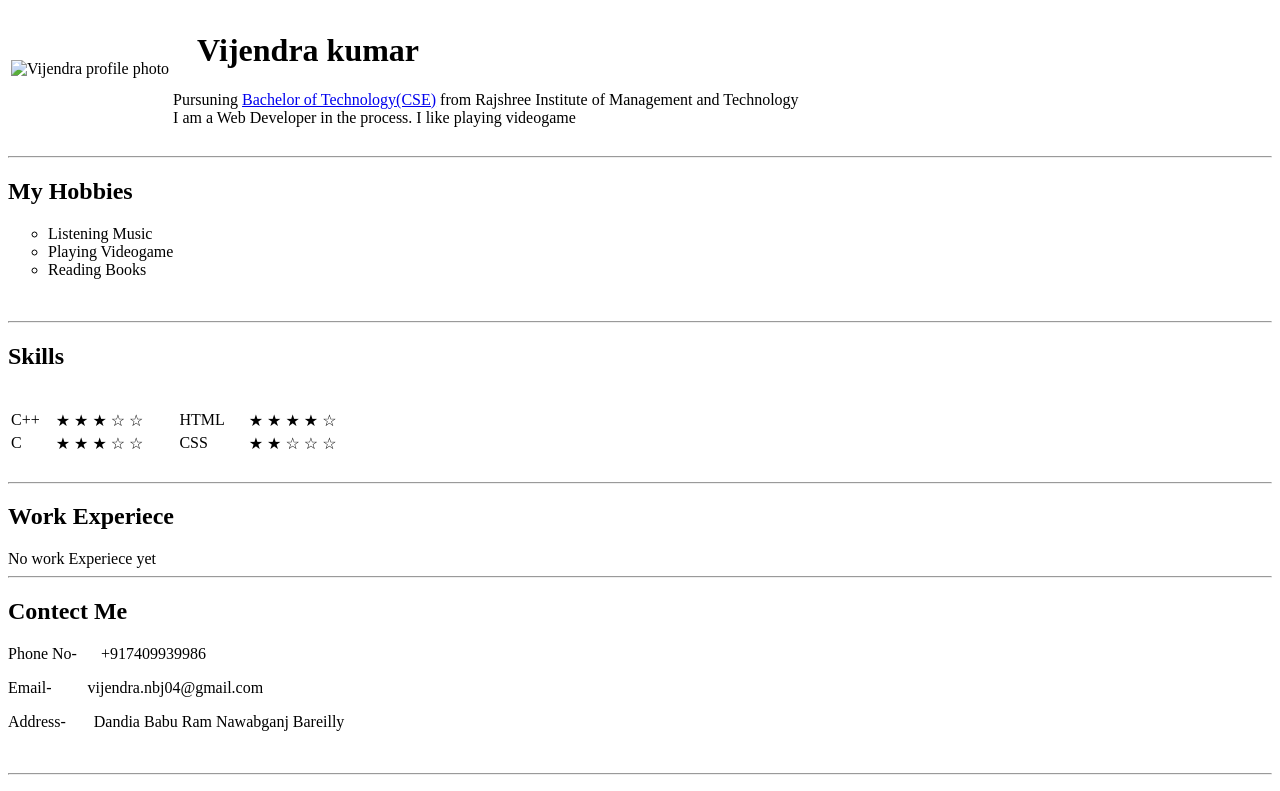
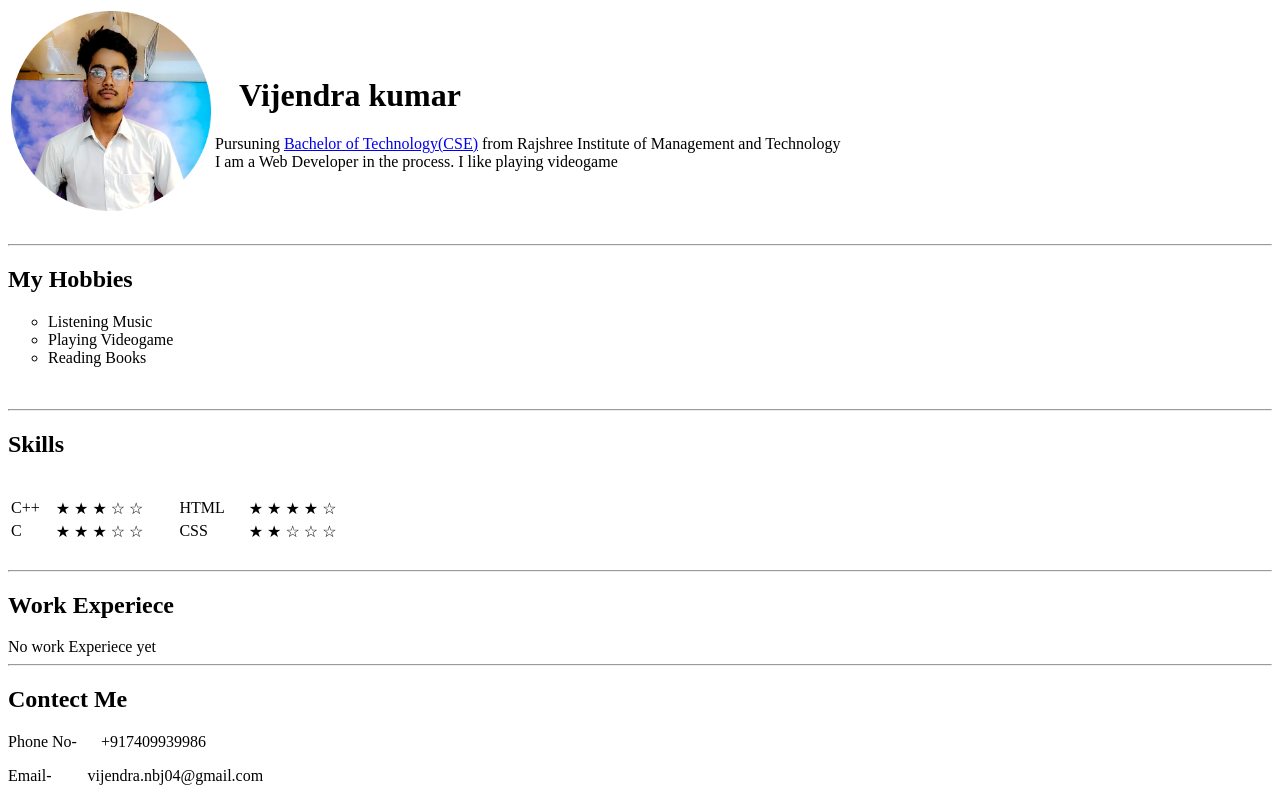
Before and after one commit to vijendranbj/CV, a plain HTML site: page index.html in a window 1280 px wide. Shown: the top 791 px of the page. Drawn offline with Linux system fonts and the light colour scheme.

Commit message:
Update index.html

```diff
--- a/index.html
+++ b/index.html
@@ -10,7 +10,7 @@
         <tbody>
             <tr>
                 <td>
-                    <img src="/Project 1/Vijendra.png.png" alt="Vijendra profile photo" width="200">
+                    <img src="profile.png" alt="Vijendra profile photo" width="200">
                 </td>
                 <td>
                     </span> <h1>&nbsp;&nbsp;&nbsp;Vijendra kumar</h1>
```
